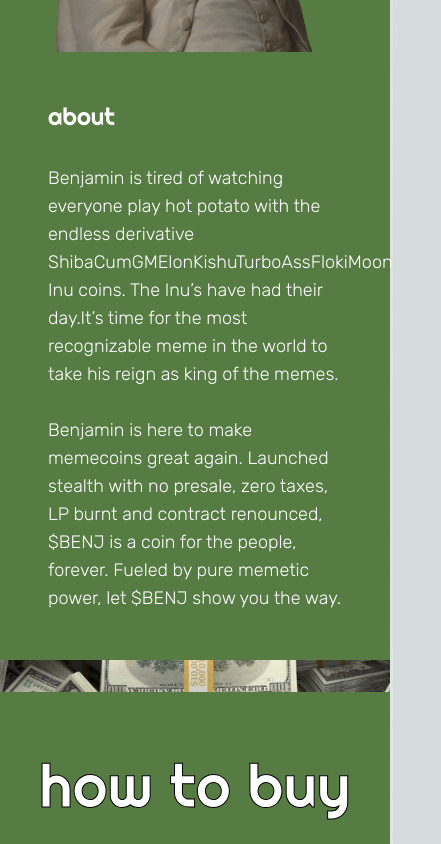
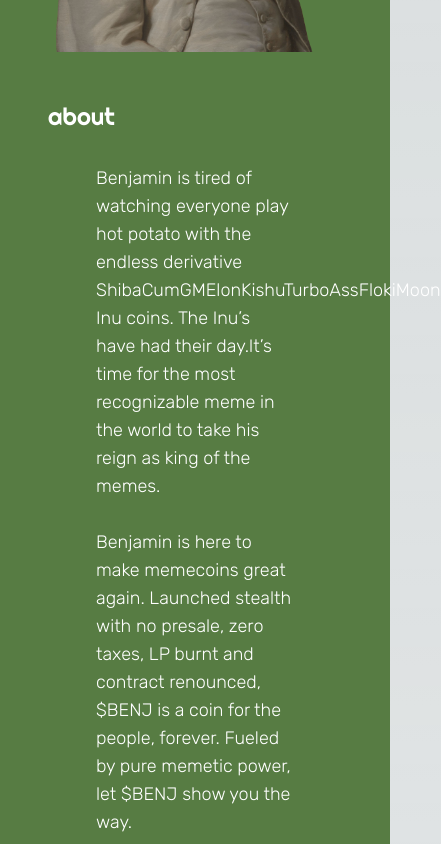
Before and after one commit to benjvip/benjvip_info, a Next.js app: page / in a window 390 px wide. Shown: the part 1400-2244 px from the top of the page, 441 px wide, since content can reach past the window. Built offline with nearby package versions, Linux system fonts and the light colour scheme.

Commit message:
Update About.js

```diff
--- a/containers/About.js
+++ b/containers/About.js
@@ -58,7 +58,7 @@ export default function About({ id }) {
                   },
                 }}
                 viewport={{ once: true }}
-                className="w-full  text-lg md:text-2xl lg:text-md text-white pt-8"
+                className="w-full  text-lg md:text-2xl lg:text-md text-white px-12 md:px-0 pt-8"
               >
                 Benjamin is tired of watching everyone play hot potato with the
                 endless derivative ShibaCumGMElonKishuTurboAssFlokiMoon Inu
```
